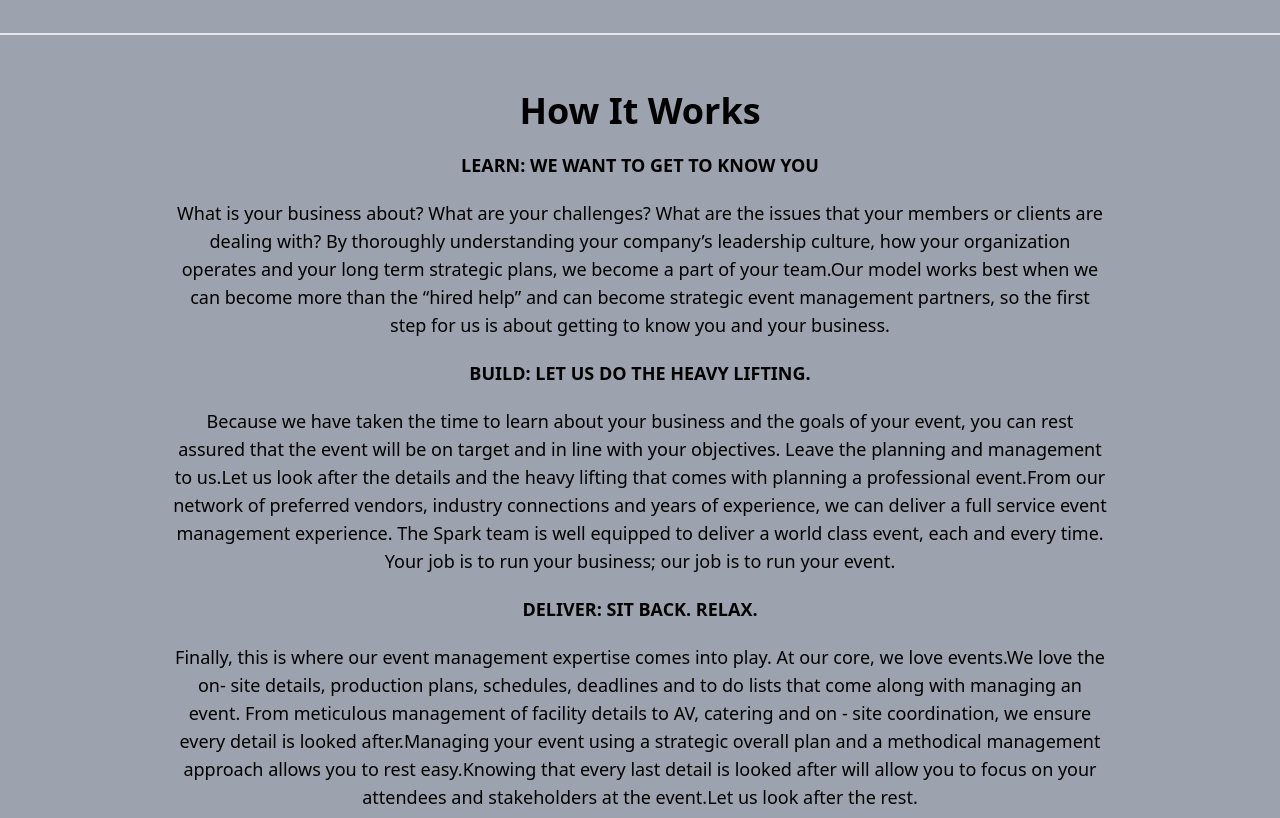
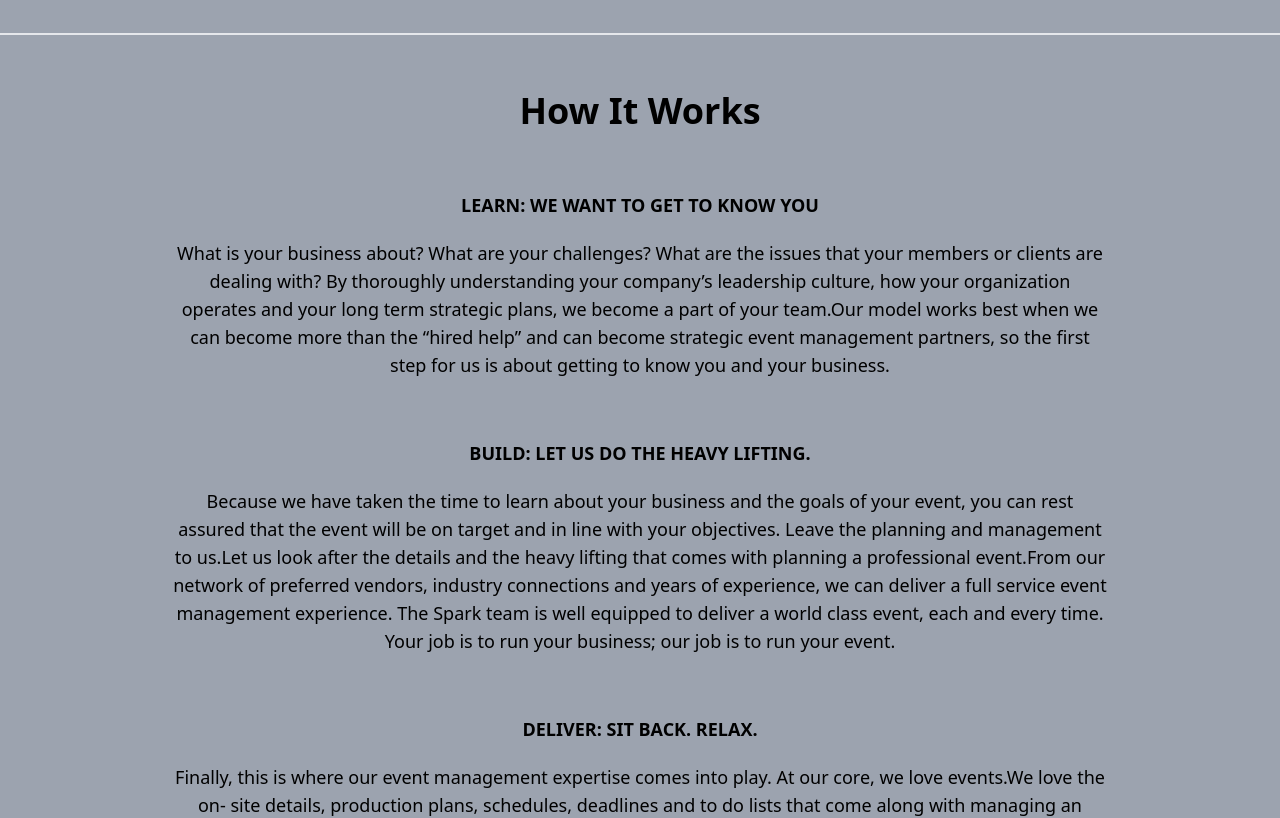
Before and after one commit to Dev-Rid/myeventmanagementwebsite, a React (Vite) app: page / in a window 1280 px wide. Shown: the part 2400-3218 px from the top of the page. Built offline with nearby package versions, Linux system fonts and the light colour scheme; a small style sheet from the web is missing.

Commit message:
padding how it works content

```diff
--- a/src/components/homepage/home/index.jsx
+++ b/src/components/homepage/home/index.jsx
@@ -59,9 +59,9 @@ const Home = () => {
         <span>
             <h2 className="headline text-center text-4xl font-semibold">How It Works</h2>
         </span>
-        <div>
+        <div className="">
             {howItWorkList.map((eachList) =>(
-              <div className='' key={eachList.id}>
+              <div className='pt-10' key={eachList.id}>
                 <p className="text-center p-5 text-lg uppercase font-semibold">{eachList.title}</p>
                 <span className="text-center flex justify-center text-lg mx-auto w-[80%]">{eachList.description}</span>
               </div>
--- a/src/components/homepage/service/index.jsx
+++ b/src/components/homepage/service/index.jsx
@@ -27,7 +27,7 @@ const Service = () => {
         {(theThreeEventsList.map((eachEvent) =>(
           <div key={eachEvent.id} className="w-[80rem] relative">
             <h3 className="text-center pb-8 uppercase font-semibold text-lg">{eachEvent.name}</h3>
-            <img src={eachEvent.image} className="relativ" />
+            <img src={eachEvent.image} className="" />
             <div className="absolute bg-black h-10">
               <p className=" text-center h-32">{eachEvent.description} </p>
             </div>
```
